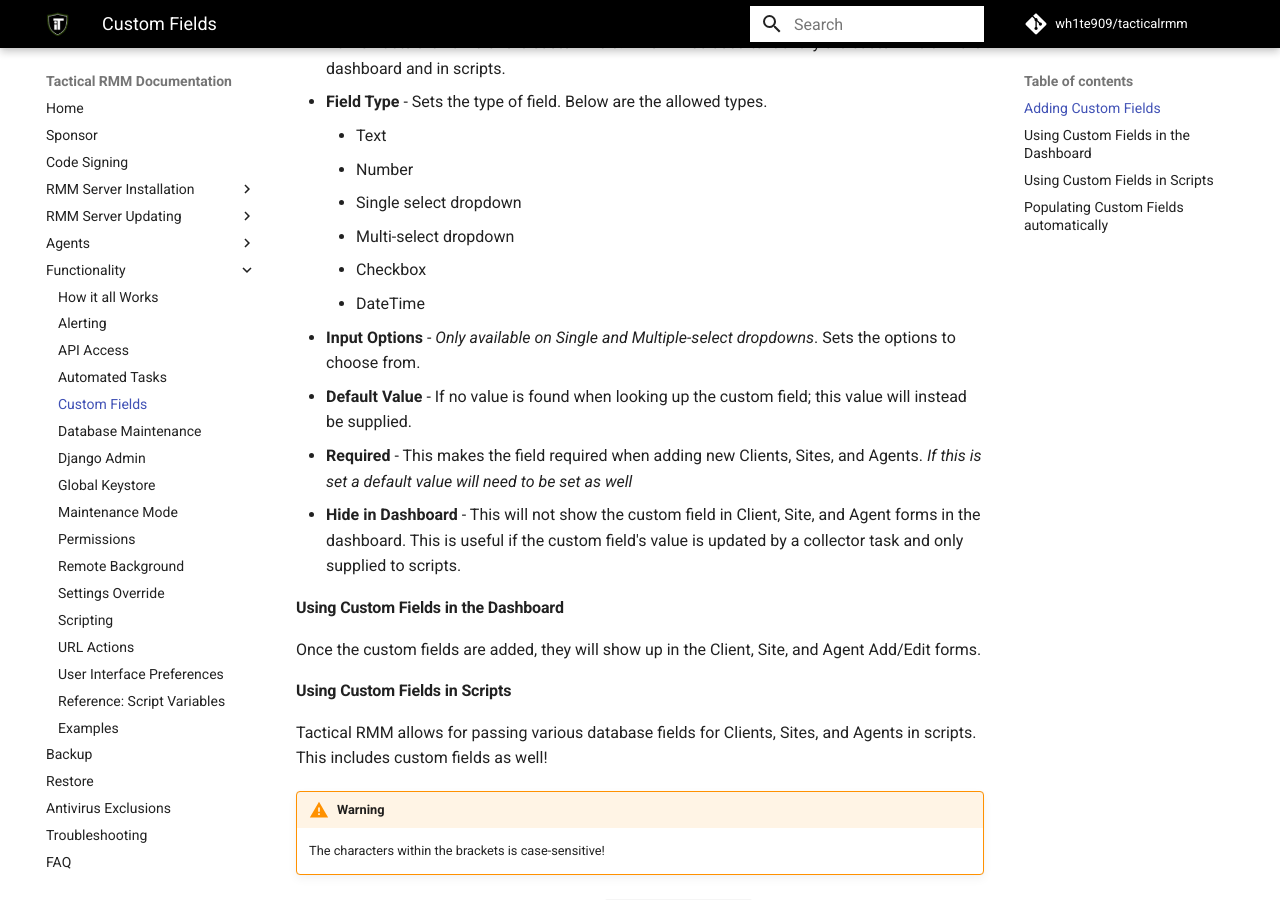
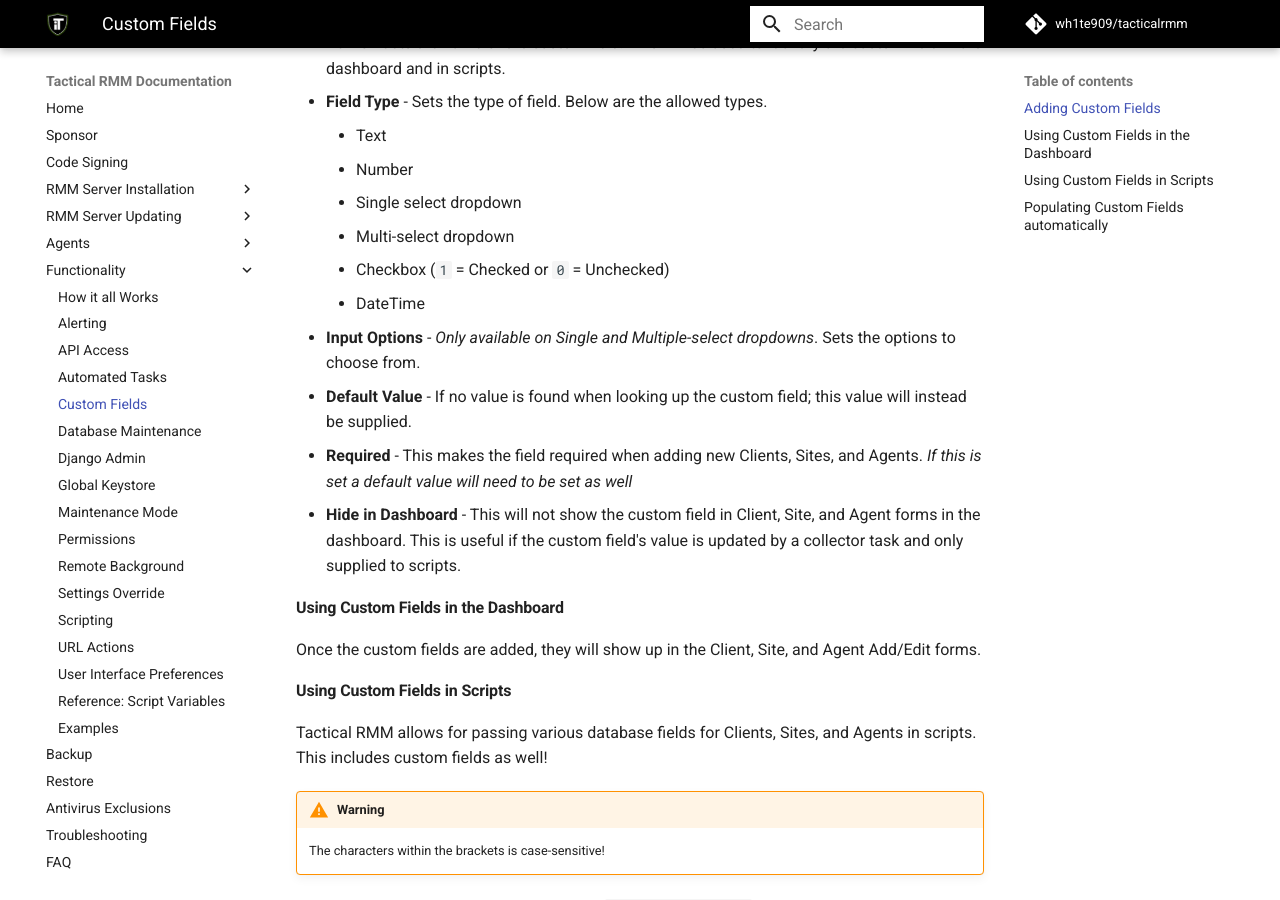
Before and after one commit to amidaware/trmm-docs, an MkDocs documentation site: the page built from docs/functions/custom_fields.md, in a window 1280 px wide and 900 px high, scrolled down 620 px. Built offline with MkDocs 1.6.1 and Material for MkDocs 9.7.7, drawn with Linux system fonts in a browser that asks for light colours; comment, search, counter and statistics services are not loaded.

Commit message:
Adding checkbox values

```diff
--- a/docs/functions/custom_fields.md
+++ b/docs/functions/custom_fields.md
@@ -22,7 +22,7 @@
     - Number
     - Single select dropdown
     - Multi-select dropdown
-    - Checkbox
+    - Checkbox (`1` = Checked or `0` = Unchecked)
     - DateTime
 - **Input Options** - *Only available on Single and Multiple-select dropdowns*. Sets the options to choose from.
 - **Default Value** - If no value is found when looking up the custom field; this value will instead be supplied.
```
